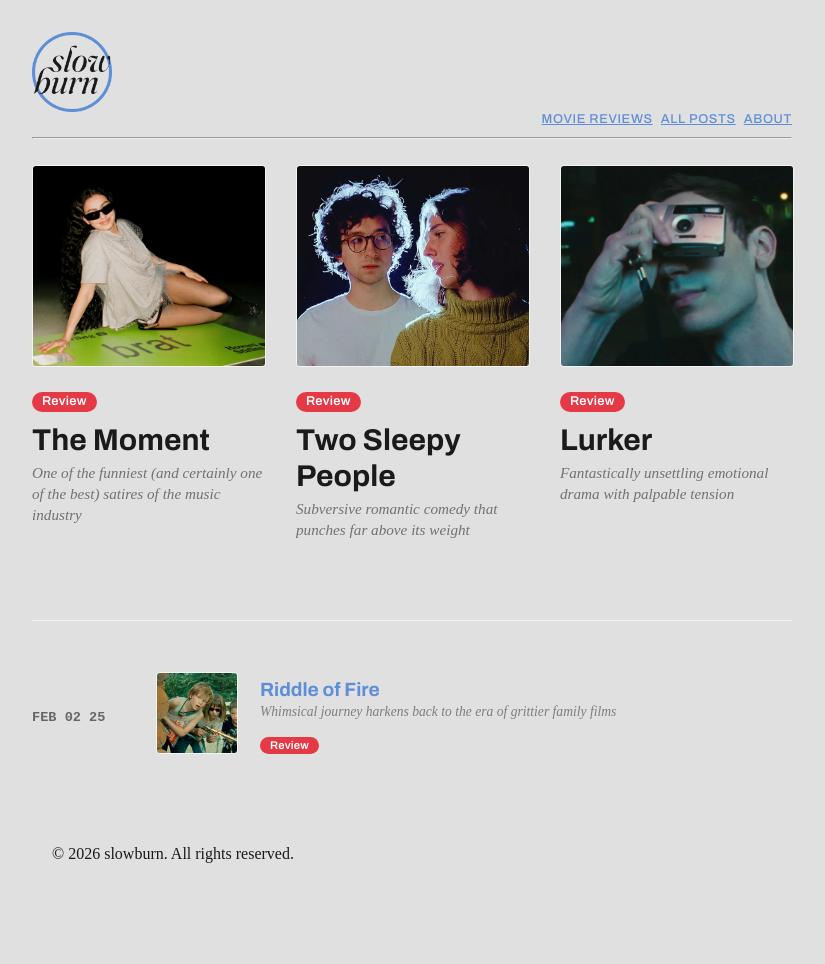
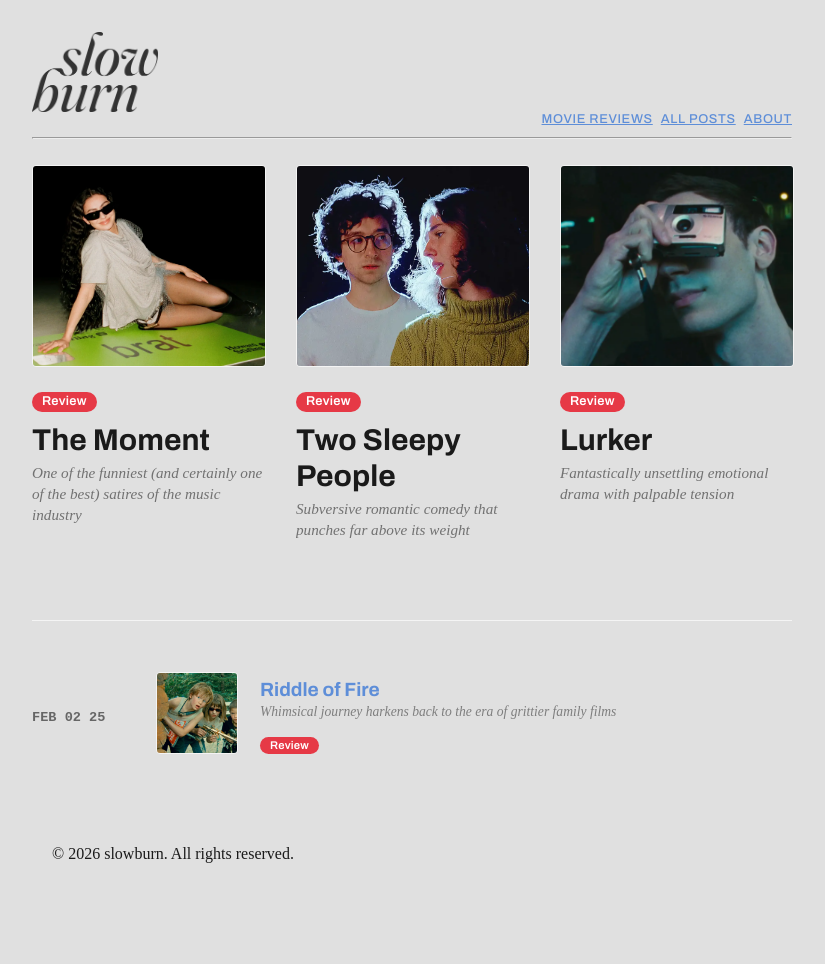
Before and after one commit to Slowburn-Movies/slowburn-movies.github.io, a Jekyll site: the page built from index.md, in a window 1280 px wide. Shown: the whole page, without its empty margins (228-1053 px from the left). Built offline with Jekyll 4.4.1, drawn with Linux system fonts in a browser that asks for light colours; some web fonts are replaced; comment, search, counter and statistics services are not loaded.

Commit message:
Update default.html

```diff
--- a/_layouts/default.html
+++ b/_layouts/default.html
@@ -64,9 +64,9 @@
       <div class="site-title">
         <a href="{{ '/' | relative_url }}">
           <picture>
-            <source srcset="{{ '/assets/images/slowburn-brand-text-white-circle.webp' | relative_url }}" media="(prefers-color-scheme: dark)">
+            <source srcset="{{ '/assets/images/slowburn-brand-text-white.webp' | relative_url }}" media="(prefers-color-scheme: dark)">
 
-            <img src="{{ '/assets/images/slowburn-brand-text-black-circle.webp' | relative_url }}" alt="{{ site.title }}">
+            <img src="{{ '/assets/images/slowburn-brand-text-black.webp' | relative_url }}" alt="{{ site.title }}">
           </picture>
         </a>
       </div>
```
